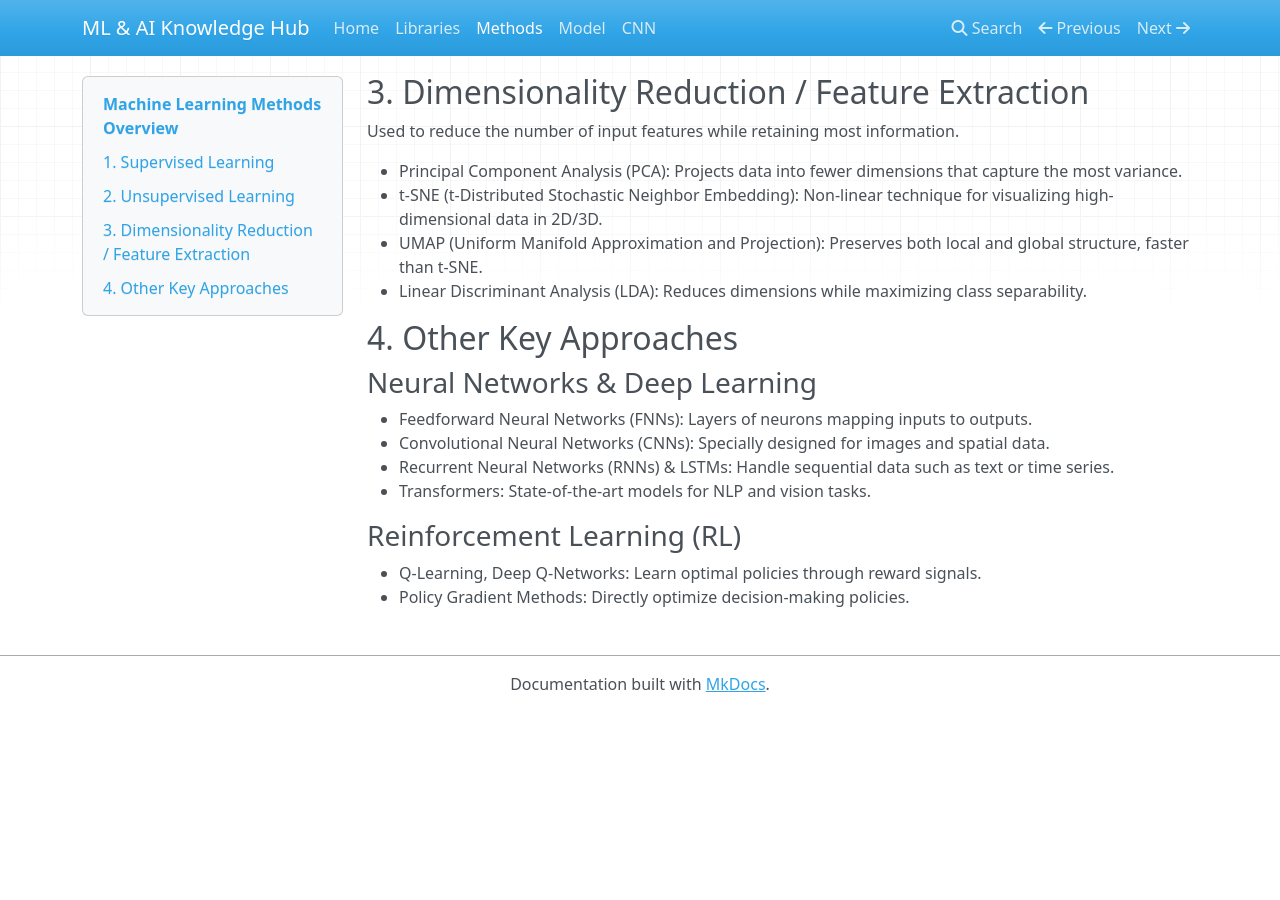
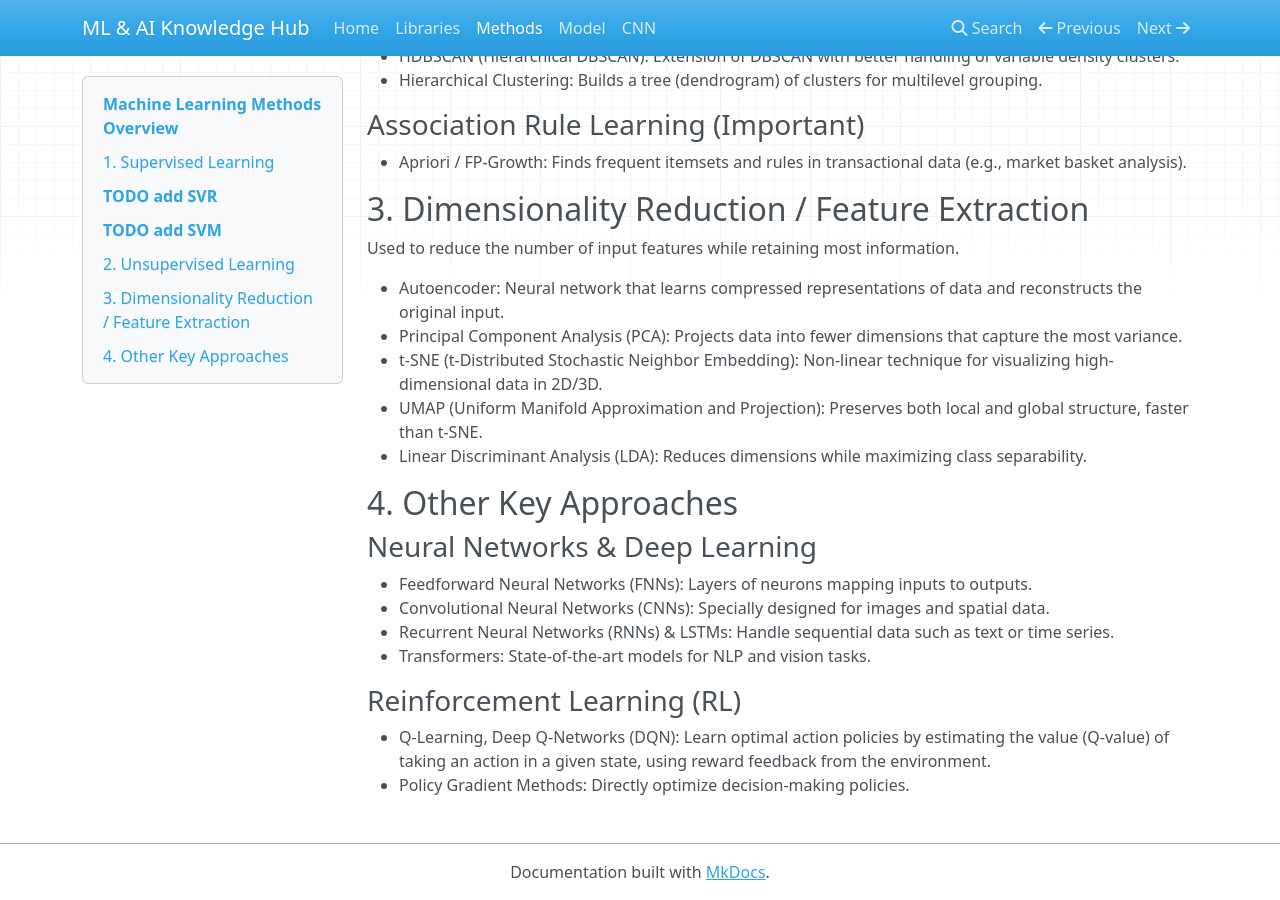
Before and after one commit to Medyan-Naser/machine_learning_projects, an MkDocs documentation site: the page built from docs/methods.md, in a window 1280 px wide and 900 px high, scrolled down 1228 px. Built offline with MkDocs 1.6.1, drawn with Linux system fonts in a browser that asks for light colours; nearby versions of some CDN libraries; before the commit the page ends 1940 px from its top, so only the background shows below that; some of the changed text lies outside the part shown.

Commit message:
Add docs for DQN

```diff
--- a/docs/methods.md
+++ b/docs/methods.md
@@ -10,6 +10,7 @@
 - Polynomial Regression: Extends linear regression with polynomial terms to model non-linear relationships.
 - Non-linear Regression: Uses more complex functions (e.g., exponential, logarithmic, or kernel-based) to capture relationships beyond polynomial.
 - Regression Trees: Decision trees designed for predicting continuous outcomes instead of categories.
+# TODO add SVR
 
 ### Classification (Predicting Categories)
 Note: all of the following can be used for Regression
@@ -19,12 +20,15 @@
 - Support Vector Machines (SVM): Finds the best hyperplane to separate classes with maximum margin.
 - K-Nearest Neighbors (KNN): Classifies based on the majority label among the k closest training samples.
 - Naive Bayes: A probabilistic model based on Bayes’ theorem, assuming independence between features.
+# TODO add SVM
 
 ### Ensemble Methods (combines multiple models to produce a stronger and more accurate overall model)
 Note: can be used for Classification and Regression
 
 - Random Forests: Combines many decision trees to reduce overfitting and improve accuracy.
 - Gradient Boosting (XGBoost, LightGBM, CatBoost): Builds trees sequentially, correcting previous errors for high accuracy.
+
+
 
 ## 2. Unsupervised Learning
 In unsupervised learning, the algorithm learns from unlabeled data, discovering patterns or groups.
@@ -41,6 +45,7 @@
 ## 3. Dimensionality Reduction / Feature Extraction
 Used to reduce the number of input features while retaining most information.
 
+- Autoencoder: Neural network that learns compressed representations of data and reconstructs the original input.
 - Principal Component Analysis (PCA): Projects data into fewer dimensions that capture the most variance.
 - t-SNE (t-Distributed Stochastic Neighbor Embedding): Non-linear technique for visualizing high-dimensional data in 2D/3D.
 - UMAP (Uniform Manifold Approximation and Projection): Preserves both local and global structure, faster than t-SNE.
@@ -55,5 +60,5 @@
 - Transformers: State-of-the-art models for NLP and vision tasks.
 
 ### Reinforcement Learning (RL)
-- Q-Learning, Deep Q-Networks: Learn optimal policies through reward signals.
+- Q-Learning, Deep Q-Networks (DQN): Learn optimal action policies by estimating the value (Q-value) of taking an action in a given state, using reward feedback from the environment.
 - Policy Gradient Methods: Directly optimize decision-making policies.
```
